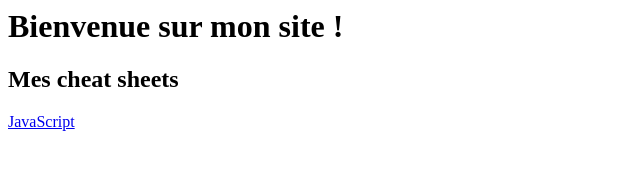
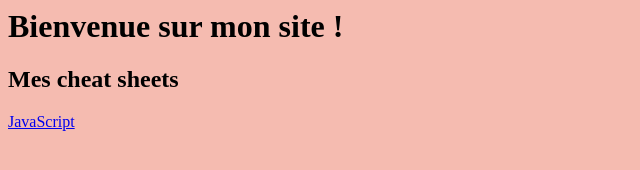
Before and after one commit to CyRuslier/CyRuslier.github.io, a plain HTML site: page index.html in a window 1280 px wide. Shown: the whole page, without its empty margins (0-640 px from the left). Drawn offline with Linux system fonts and the light colour scheme.

Commit message:
Update index.html

```diff
--- a/index.html
+++ b/index.html
@@ -2,4 +2,8 @@
 
 <h2> Mes cheat sheets </h2>
 
+<style>
+    body { background-color: #f5bbb0; }
+  </style>
+
 <a href="https://hackmd.io/zpC_bjgCRe68MX6V3F4LbA"> JavaScript </a>
```
